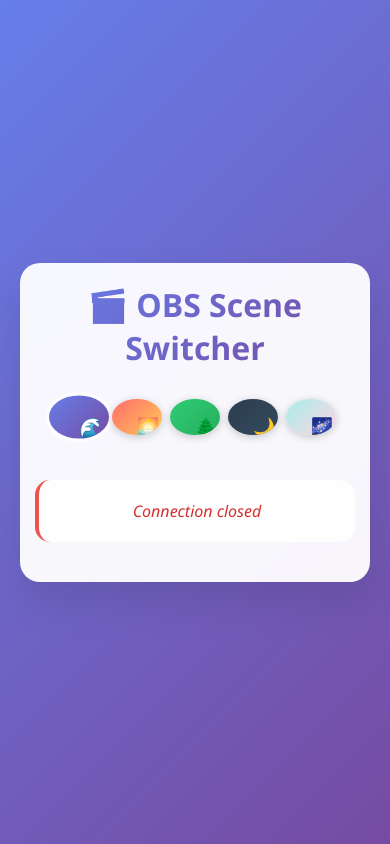
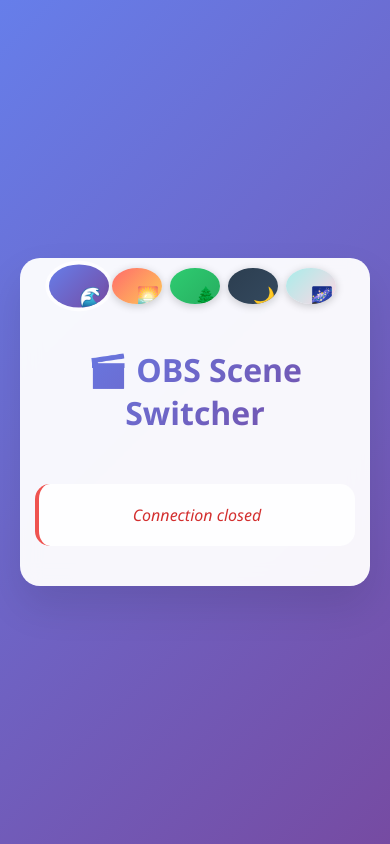
Before and after one commit to staticextasy/XTouchController, a website: page index.html in a window 390 px wide. Drawn offline with Linux system fonts and the light colour scheme.

Commit message:
Fix theme switcher overlap with title by adjusting container padding

```diff
--- a/index.html
+++ b/index.html
@@ -100,12 +100,13 @@
       max-width: 800px;
       text-align: center;
       position: relative;
+      padding-top: 80px; /* Add extra padding at top for theme switcher */
     }
 
     .theme-switcher {
       position: absolute;
-      top: 30px;
-      right: 30px;
+      top: 20px;
+      right: 20px;
       display: flex;
       gap: 10px;
       flex-wrap: wrap;
@@ -236,13 +237,15 @@
       .container {
         padding: 30px 20px;
         margin: 10px;
+        padding-top: 100px; /* Extra padding for mobile theme switcher */
       }
 
       .theme-switcher {
-        position: relative;
-        top: auto;
-        right: auto;
-        margin-bottom: 30px;
+        position: absolute;
+        top: 15px;
+        right: 15px;
+        left: 15px;
+        margin-bottom: 0;
         justify-content: center;
       }
 
@@ -264,6 +267,7 @@
     @media (max-width: 480px) {
       .container {
         padding: 20px 15px;
+        padding-top: 90px; /* Slightly less padding for very small screens */
       }
 
       h1 {
@@ -282,8 +286,11 @@
       }
 
       .theme-switcher {
+        top: 10px;
+        right: 10px;
+        left: 10px;
         gap: 8px;
-        margin-bottom: 25px;
+        margin-bottom: 0;
       }
 
       .theme-btn {
```
